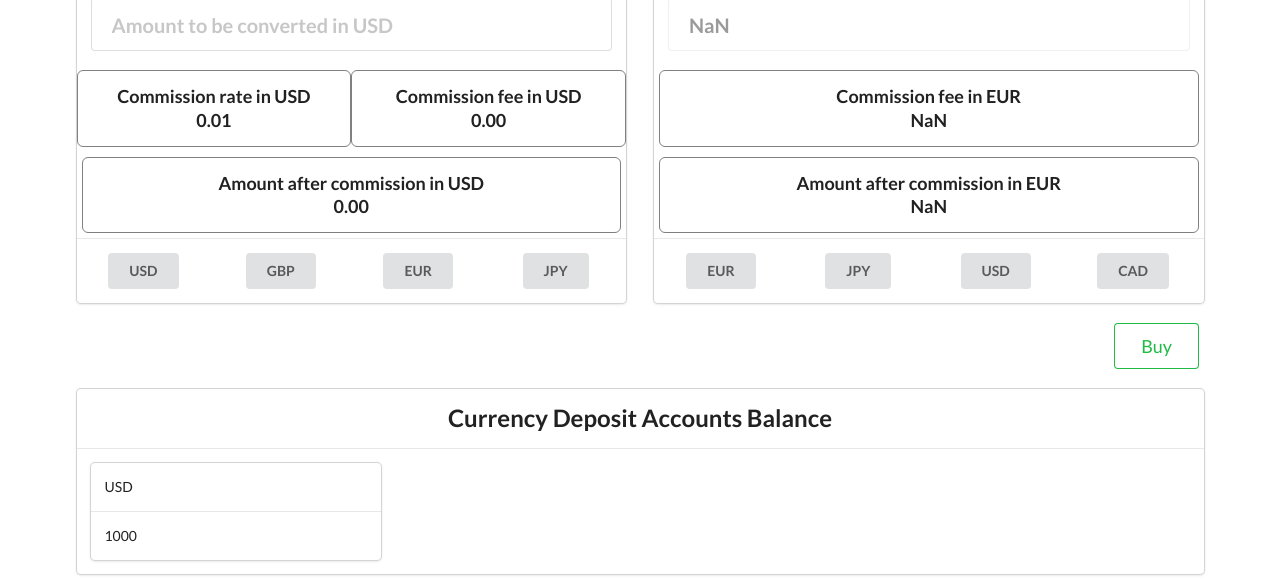
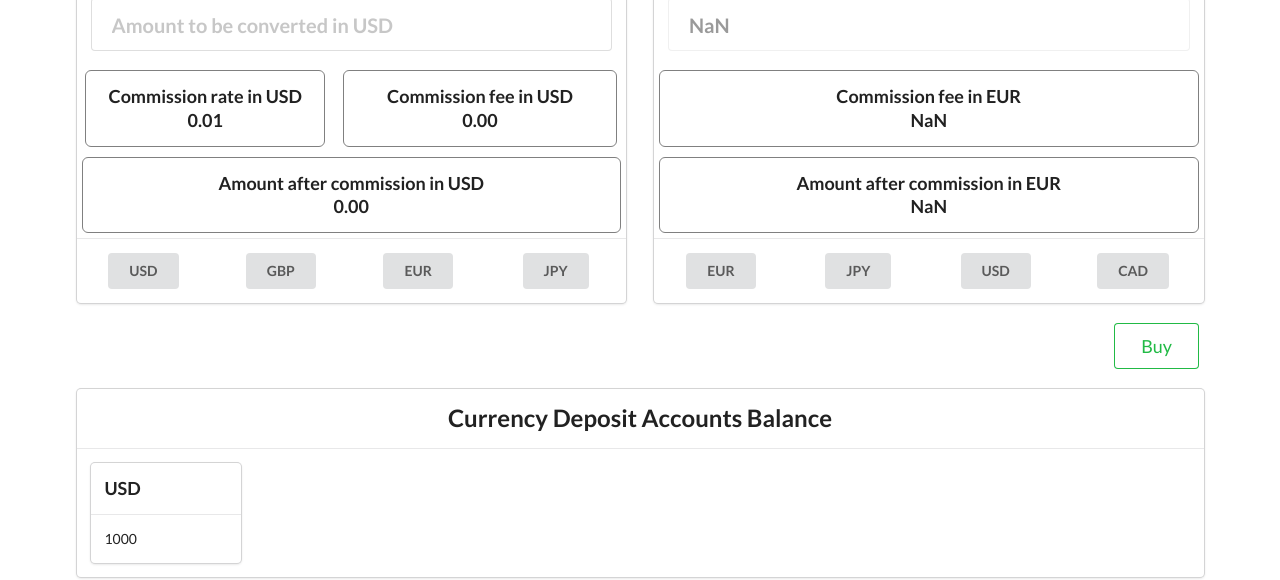
Before and after one commit to ahmetgsu/currency-converter-app, a React (Create React App) app: page / in a window 1280 px wide. Shown: the part 246-826 px from the top of the page. Built offline with nearby package versions, Linux system fonts and the light colour scheme; no server answers.

Commit message:
Final inline CSS added

```diff
--- a/src/components/Calculator.js
+++ b/src/components/Calculator.js
@@ -40,11 +40,14 @@ class Calculator extends React.Component {
               </div>
             </div>
             <div
-              className="eight wide center aligned column"
+              className="seven wide center aligned column"
               style={{
                 border: "1px solid grey",
                 borderRadius: "6px",
-                margin: "5px 0px 5px 0px"
+                position: "relative",
+                margin: "auto",
+                marginTop: "5px",
+                marginBottom: "5px"
               }}
             >
               <span>
@@ -59,7 +62,10 @@ class Calculator extends React.Component {
               style={{
                 border: "1px solid grey",
                 borderRadius: "6px",
-                margin: "5px 0px 5px 0px"
+                position: "relative",
+                margin: "auto",
+                marginTop: "5px",
+                marginBottom: "5px"
               }}
             >
               <span>
--- a/src/components/CurrencyAccountItem.js
+++ b/src/components/CurrencyAccountItem.js
@@ -10,8 +10,10 @@ class CurrencyAccountItem extends React.Component {
       <div className="content">
         <div className="ui cards">
           {userBalance.map(item => (
-            <div key={uuid()} className="card">
-              <div className="content">{item.currency}</div>
+            <div key={uuid()} className="card" style={{ width: "150px" }}>
+              <div className="content">
+                <h3>{item.currency}</h3>
+              </div>
               <div className="content">{item.value}</div>
             </div>
           ))}
```
